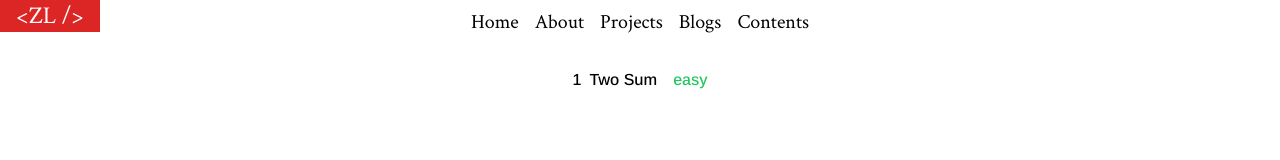
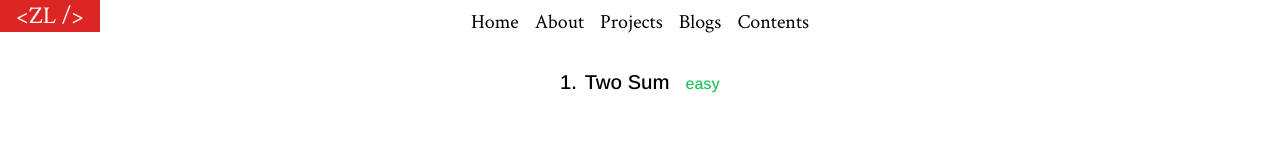
Before and after one commit to zlrkw11/zl-v2, a Next.js app: page /contents/leetcode/1 in a window 1280 px wide. Shown: the top 160 px of the page. Built offline with nearby package versions, Linux system fonts and the light colour scheme.

Commit message:
texts prop

```diff
--- a/app/contents/leetcode/[id]/page.tsx
+++ b/app/contents/leetcode/[id]/page.tsx
@@ -25,12 +25,12 @@ const ProblemPage = async ({ params }: { params: Promise<{ id: string }> }) => {
       className={`md:w-[800px] m-2 flex flex-col gap-4 ${ArimoFont.className} items-center`}
     >
       <div className="flex gap-4">
-        <h1 className="gap-2 flex">
-          <p>{problem.id}</p>
+        <h1 className="gap-2 flex text-xl">
+          <p>{problem.id}.</p>
           <p>{problem.title}</p>
         </h1>
         <h1
-          className={`${
+          className={`mt-auto ${
             problem.difficulty === "easy"
               ? "text-green-500"
               : problem.difficulty === "medium"
--- a/app/types/types.ts
+++ b/app/types/types.ts
@@ -12,4 +12,5 @@ export type LeetCodeProps = {
   title: string;
   label: string[];
   difficulty: string;
+  texts: string;
 };
--- a/data/problems.ts
+++ b/data/problems.ts
@@ -5,23 +5,27 @@ export const problems: problem[] = [
     title: "Two Sum",
     difficulty: "easy",
     label: ["array", "string"],
+    texts: "",
   },
   {
     id: 4,
     title: "Median of Two Sorted Arrays",
     difficulty: "hard",
     label: ["array", "binary search", "divide and conquer"],
+    texts: "",
   },
   {
     id: 268,
     title: "Product of array except self",
     difficulty: "medium",
     label: ["array", "string"],
+    texts: "",
   },
   {
     id: 288,
     title: "Product of array except self",
     difficulty: "medium",
     label: ["array", "string"],
+    texts: "",
   },
 ];
```
